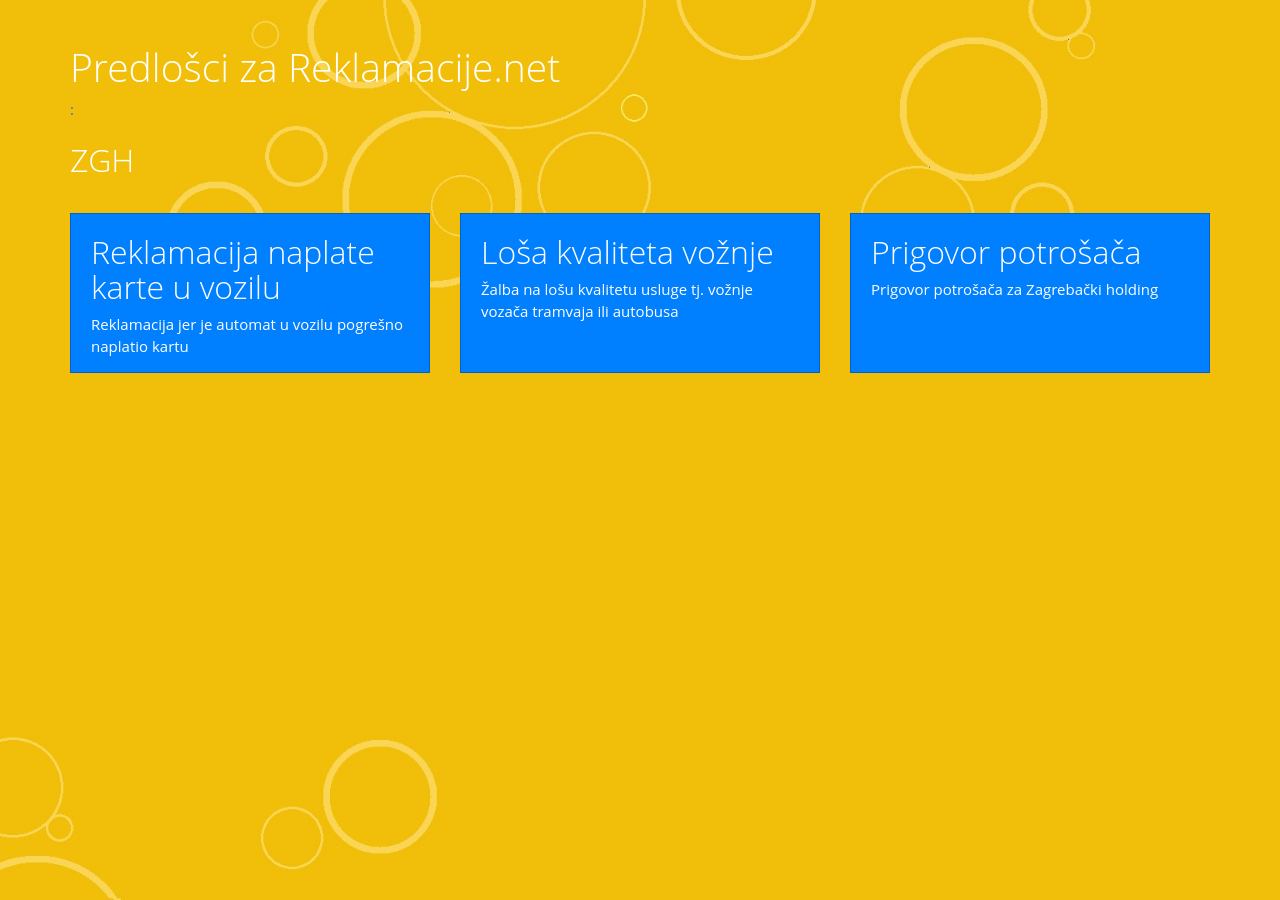
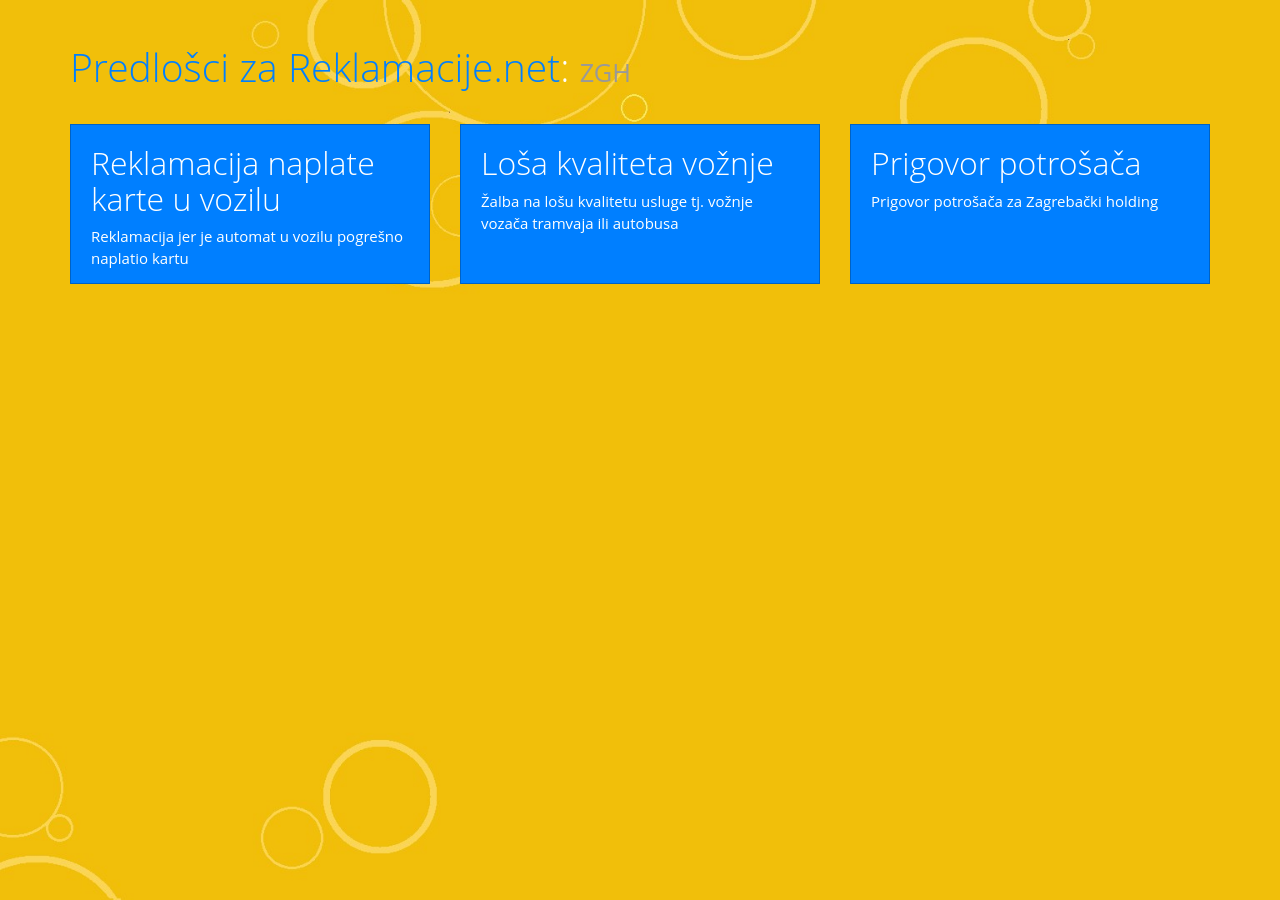
Before and after one commit to codeforcroatia/reklamacijenet-podnesi, a Jekyll site: the page built from zgh/index.html, in a window 1280 px wide. Built offline with Jekyll 4.4.1, drawn with Linux system fonts in a browser that asks for light colours.

```diff
--- a/zgh/index.html
+++ b/zgh/index.html
@@ -10,7 +10,7 @@ background:	true
 
 	<header class="row">
 	  <div class="col-sm-6 col-md-12" style="margin-top:25px;margin-bottom:25px">
-		  <a href="/"><h1 id="pin">{{site.title}}</h1></a>: <h2 id="pin">{{page.title}}</h2>
+		  <h1 id="pin"><a href="/">{{site.title}}</a>: <small>{{page.title}}</small></h1>
 	  </div>
 	</header>
 	<nav>
```
